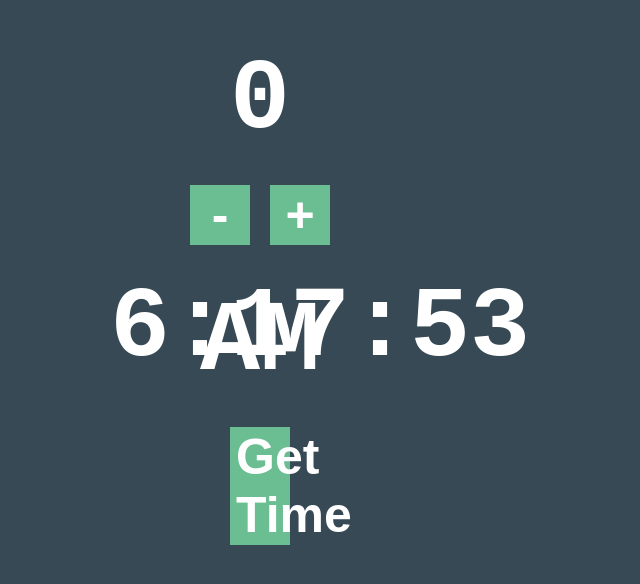
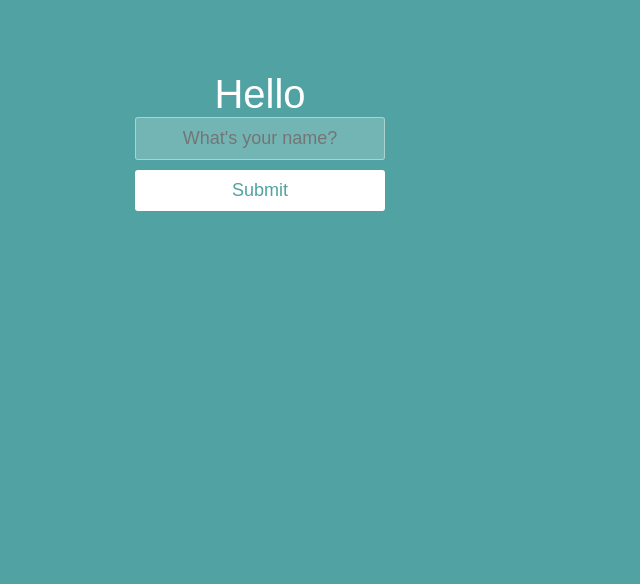
Before and after one commit to mohsinrashid64/React-Stuff, a React (Create React App) app: page / in a window 1280 px wide. Shown: the part 136-720 px from the top of the page, without its empty margins (380-1020 px from the left). Built offline with nearby package versions, Linux system fonts and the light colour scheme.

Commit message:
object destructuring

```diff
--- a/src/App.js
+++ b/src/App.js
@@ -1,34 +1,33 @@
-// import { Component } from 'react';
-import './App.css';
-// import Heading from "./Components/Heading.js"
 import React, { useState } from "react";
 
+function App() {
+  const [headingText, setHeadingText] = useState("Hello");
+  const [isMousedOver, setMouseOver] = useState(false);
 
-
-function App() {
-  const [count, setCount] = useState(0);
-  function increase() {
-    setCount(count + 1);
-  }
-  function decrease() {
-    setCount(count - 1);
+  function handleClick() {
+    setHeadingText("Submitted");
   }
 
-  const now = new Date().toLocaleTimeString();
-  const [time,setTime] = useState(now);
+  function handleMouseOver() {
+    setMouseOver(true);
+  }
 
-  function updateTime(){
-    const newTime = new Date().toLocaleTimeString();
-    setTime(newTime)
+  function handleMouseOut() {
+    setMouseOver(false);
   }
+
   return (
     <div className="container">
-      <h1>{count}</h1>
-      <button onClick={decrease}>-</button>
-      <button onClick={increase}>+</button>
-      <h1>{time}</h1>
-      <button onClick={updateTime}>Get Time</button>
-
+      <h1>{headingText}</h1>
+      <input type="text" placeholder="What's your name?" />
+      <button
+        style={{ backgroundColor: isMousedOver ? "black" : "white" }}
+        onClick={handleClick}
+        onMouseOver={handleMouseOver}
+        onMouseOut={handleMouseOut}
+      >
+        Submit
+      </button>
     </div>
   );
 }
--- a/src/index.css
+++ b/src/index.css
@@ -1,13 +1,53 @@
-body {
+* {
+  box-sizing: border-box;
   margin: 0;
-  font-family: -apple-system, BlinkMacSystemFont, 'Segoe UI', 'Roboto', 'Oxygen',
-    'Ubuntu', 'Cantarell', 'Fira Sans', 'Droid Sans', 'Helvetica Neue',
-    sans-serif;
-  -webkit-font-smoothing: antialiased;
-  -moz-osx-font-smoothing: grayscale;
+  padding: 0;
+  font-weight: 300;
 }
 
-code {
-  font-family: source-code-pro, Menlo, Monaco, Consolas, 'Courier New',
-    monospace;
+body {
+  font-family: "Source Sans Pro", sans-serif;
+  color: white;
+  font-weight: 300;
+  background: #50a3a2;
+  width: 100%;
+  height: 100%;
 }
+
+.container {
+  margin: 10% auto;
+  padding: 80px 0;
+  text-align: center;
+}
+
+.container h1 {
+  font-size: 40px;
+  font-weight: 200;
+}
+
+input {
+  border: 1px solid rgba(252, 252, 252, 0.4);
+  background-color: rgba(252, 252, 252, 0.2);
+  width: 250px;
+  border-radius: 3px;
+  font-family: "Source Sans Pro", sans-serif;
+  padding: 10px 15px;
+  margin: 0 auto 10px auto;
+  display: block;
+  text-align: center;
+  font-size: 18px;
+  color: white;
+  font-weight: 300;
+}
+
+button {
+  appearance: none;
+  outline: 0;
+  background-color: white;
+  border: 0;
+  padding: 10px 15px;
+  color: #50a3a2;
+  border-radius: 3px;
+  width: 250px;
+  font-size: 18px;
+}
```
